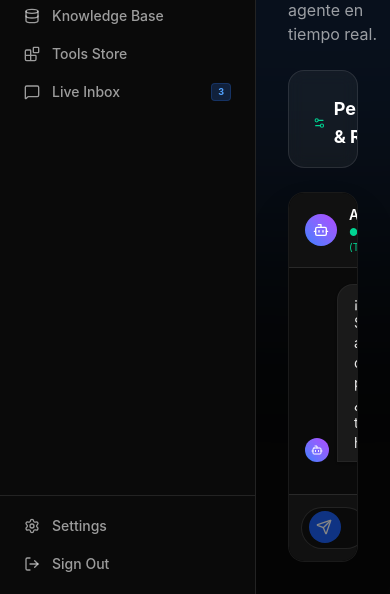
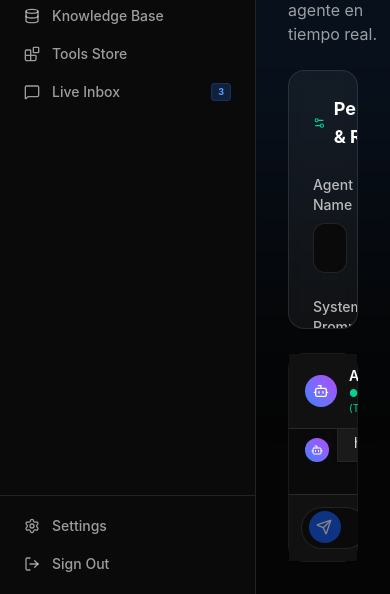
Before and after one commit to Mifonsecaa/Agenty-, a Next.js app: page /dashboard/builder in a window 390 px wide. Shown: the part 250-844 px from the top of the page. Built offline with nearby package versions, Linux system fonts and the light colour scheme; no server answers.

Commit message:
Fix flex container bounds to prevent playground scroll

```diff
--- a/app/dashboard/builder/page.tsx
+++ b/app/dashboard/builder/page.tsx
@@ -166,7 +166,7 @@ Por favor, actúa estrictamente basándote en esta personalidad y horarios al re
                 </div>
             </div>
 
-            <div className="flex-1 grid grid-cols-1 lg:grid-cols-2 gap-6 min-h-0">
+            <div className="flex-1 grid grid-cols-1 lg:grid-cols-2 gap-6 min-h-0 overflow-hidden">
 
                 {/* Left Column: Configuration */}
                 <div className="bg-white/5 border border-white/10 rounded-2xl p-6 backdrop-blur-sm flex flex-col overflow-y-auto">
@@ -204,10 +204,10 @@ Por favor, actúa estrictamente basándote en esta personalidad y horarios al re
                 </div>
 
                 {/* Right Column: Simulator */}
-                <div className="flex flex-col gap-6">
+                <div className="flex flex-col gap-6 min-h-0 overflow-hidden">
 
                     {/* Phone Mockup Window */}
-                    <div className="flex-1 bg-black border border-white/10 rounded-2xl flex flex-col overflow-hidden relative shadow-2xl">
+                    <div className="flex-1 bg-black border border-white/10 rounded-2xl flex flex-col min-h-0 relative shadow-2xl">
                         {/* Header chat */}
                         <div className="bg-[#111111] px-4 py-3 border-b border-white/10 flex items-center gap-3">
                             <div className="w-8 h-8 rounded-full bg-gradient-to-tr from-blue-500 to-purple-500 flex items-center justify-center flex-shrink-0">
```
